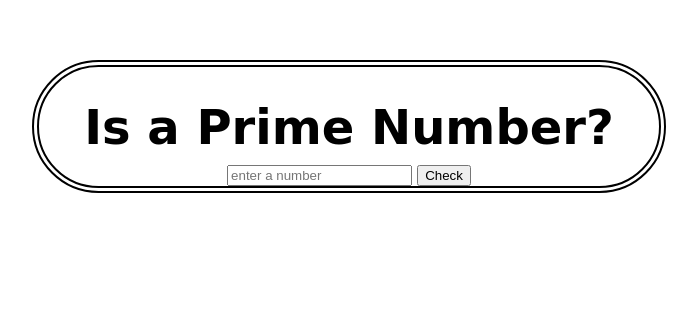
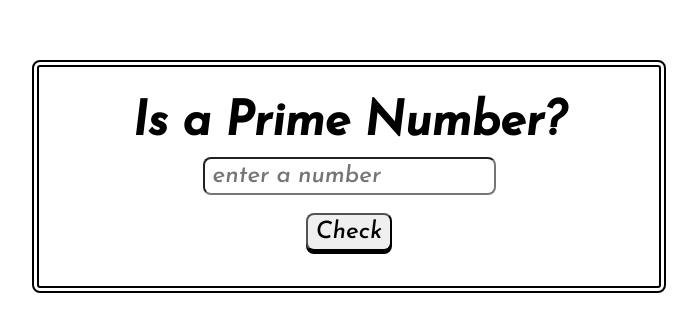
Before and after one commit to anushasunil/prime-number-JS, a plain HTML site: page index.html in a window 1280 px wide. Shown: the part 180-512 px from the top of the page, without its empty margins (291-988 px from the left). Drawn offline with Linux system fonts and the light colour scheme.

Commit message:
style: changed font

```diff
--- a/styles.css
+++ b/styles.css
@@ -1,12 +1,15 @@
+@import url('https://fonts.googleapis.com/css2?family=Josefin+Sans:ital,wght@1,500&family=Racing+Sans+One&display=swap');
+
 
 body {
 text-align: center;
 max-width: 1000px;
 max-height: 1000px;
-    font-family: 'Racing Sans One', cursive;
+font-family: 'Josefin Sans', sans-serif;
 margin: auto;
 
 }
+
 
 h1 {
     font-size: 3rem;
@@ -18,7 +21,43 @@ body {
     margin-top: 15rem;
     max-width: 620px;
     border: 7px double;
-      border-radius: 9rem 9rem 9rem 9rem;
+    border-radius: 0.5rem;
     /* background: radial-gradient(circle at 45% 45%,#FFFBEB 1%,#FEF3C7 10%,#FDE68A 30%,#FCD34D 40%,#FBBF24 50%,#F59E0B 60%,#D97706 70%,#B45309 80%,#92400E 90%,#78350F 100%); */
 
 }
+
+
+input {
+    max-width: fit-content;
+    font-size: 1.5rem;
+    display: block;
+    margin: auto;
+    padding: 0.3rem 0.5rem;
+    border-radius: 0.5rem;
+    font-family: 'Josefin Sans', sans-serif;
+    outline: none;
+
+}
+
+.check {
+    margin-top: 3%;
+    margin-bottom: 3%;
+    font-size: 1.5rem;
+    padding: 0.3rem 0.5rem;
+    border-radius: 0.5rem;
+    font-family: 'Josefin Sans', sans-serif;
+    box-shadow: 0px 3px;
+
+}
+
+.check:active {
+    position: relative;
+    top: 3px;
+    box-shadow: none;
+}
+
+.result {
+    font-size: 2rem;
+    margin-bottom: 1rem;
+    font-weight: bold;
+}
```
Lines whose indentation alone changed are shown as unchanged.
